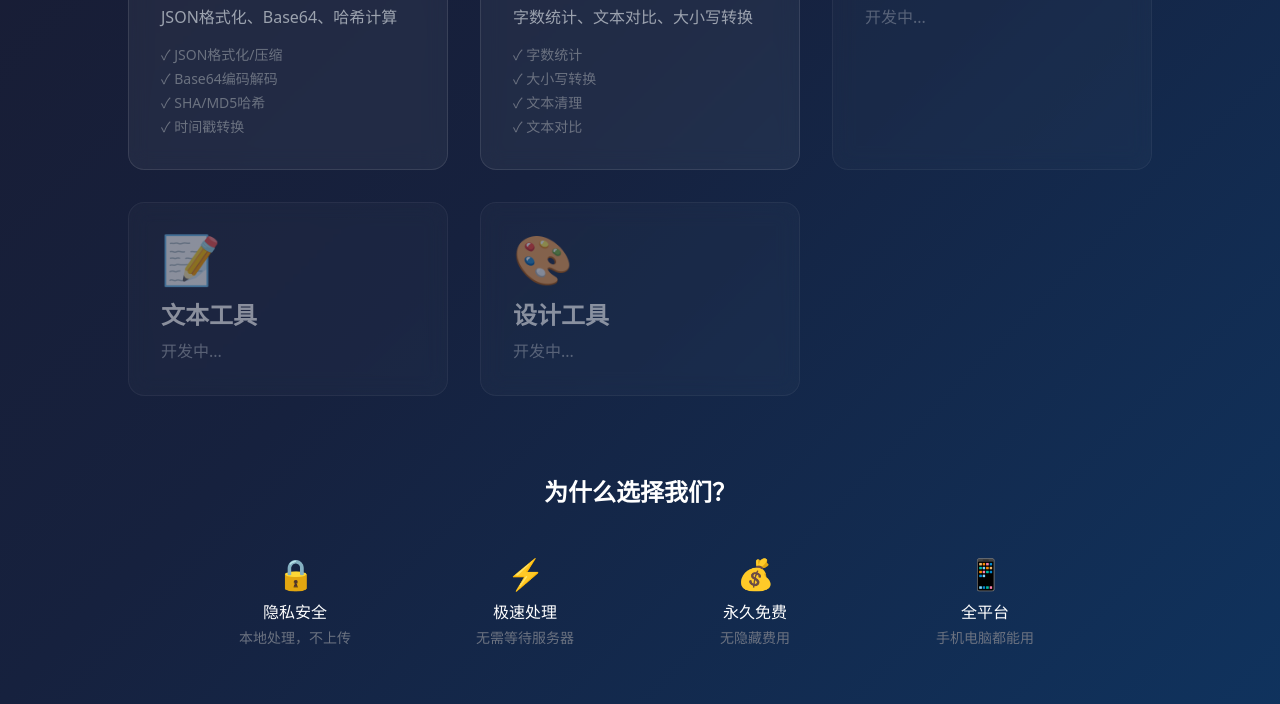
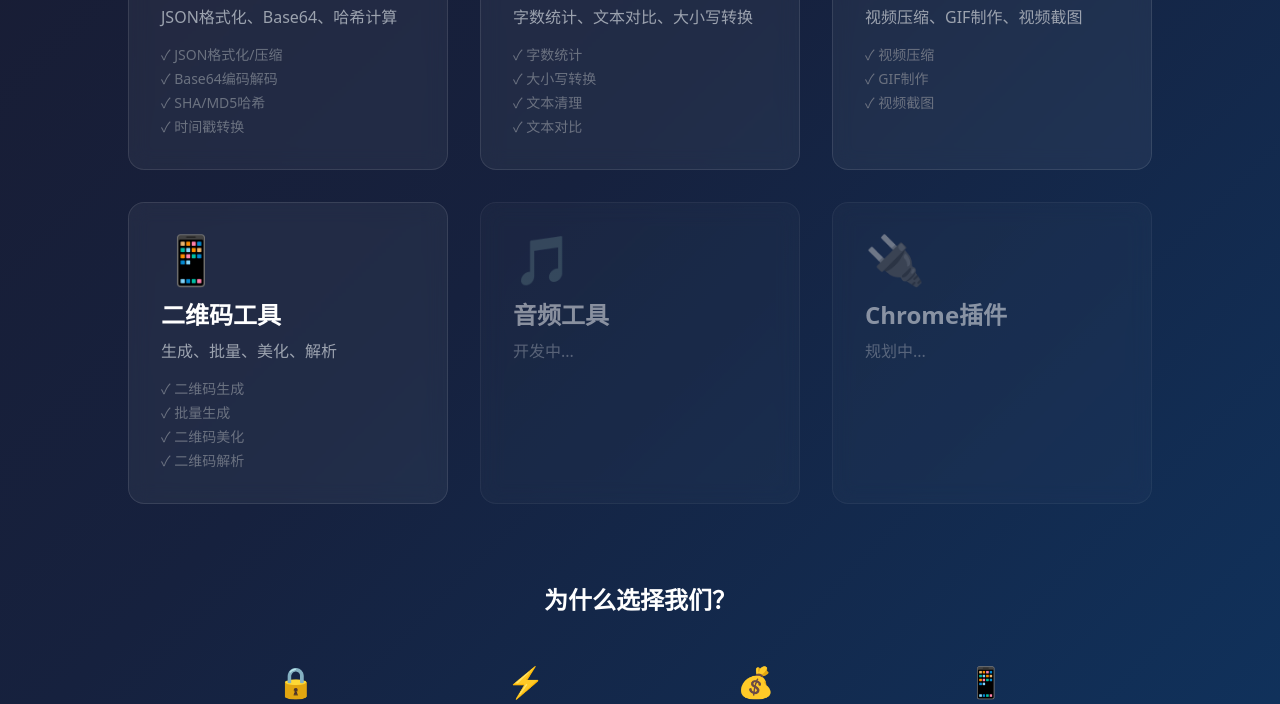
Before and after one commit to dabai-byte/web-tools, a website: page index.html in a window 1280 px wide. Shown: the part 686-1390 px from the top of the page. Drawn offline with nearby package versions, Linux system fonts and the light colour scheme.

Commit message:
修复index.html，添加视频和二维码工具链接

```diff
--- a/index.html
+++ b/index.html
@@ -4,7 +4,7 @@
     <meta charset="UTF-8">
     <meta name="viewport" content="width=device-width, initial-scale=1.0">
     <title>工具大全 - 免费在线工具集合</title>
-    <meta name="description" content="免费在线PDF处理、图片处理、随机生成器等实用工具集合">
+    <meta name="description" content="免费在线PDF处理、图片处理、视频处理、二维码等实用工具集合">
     <script src="https://cdn.tailwindcss.com"></script>
     <style>
         body {
@@ -70,7 +70,7 @@
                 </ul>
             </a>
 
-            <!-- 更多工具占位 -->
+            <!-- 开发者工具 -->
             <a href="developer-tools/" class="card rounded-2xl p-8 transition-all duration-300">
                 <div class="text-5xl mb-4">💻</div>
                 <h2 class="text-2xl font-bold mb-2">开发者工具</h2>
@@ -82,6 +82,8 @@
                     <li>✓ 时间戳转换</li>
                 </ul>
             </a>
+
+            <!-- 文本工具 -->
             <a href="text-tools/" class="card rounded-2xl p-8 transition-all duration-300">
                 <div class="text-5xl mb-4">📝</div>
                 <h2 class="text-2xl font-bold mb-2">文本工具</h2>
@@ -93,20 +95,42 @@
                     <li>✓ 文本对比</li>
                 </ul>
             </a>
+
+            <!-- 视频工具 -->
+            <a href="video-tools/" class="card rounded-2xl p-8 transition-all duration-300">
+                <div class="text-5xl mb-4">🎬</div>
+                <h2 class="text-2xl font-bold mb-2">视频工具</h2>
+                <p class="text-gray-400 mb-4">视频压缩、GIF制作、视频截图</p>
+                <ul class="text-sm text-gray-500 space-y-1">
+                    <li>✓ 视频压缩</li>
+                    <li>✓ GIF制作</li>
+                    <li>✓ 视频截图</li>
+                </ul>
+            </a>
+
+            <!-- 二维码工具 -->
+            <a href="qr-tools/" class="card rounded-2xl p-8 transition-all duration-300">
+                <div class="text-5xl mb-4">📱</div>
+                <h2 class="text-2xl font-bold mb-2">二维码工具</h2>
+                <p class="text-gray-400 mb-4">生成、批量、美化、解析</p>
+                <ul class="text-sm text-gray-500 space-y-1">
+                    <li>✓ 二维码生成</li>
+                    <li>✓ 批量生成</li>
+                    <li>✓ 二维码美化</li>
+                    <li>✓ 二维码解析</li>
+                </ul>
+            </a>
+
+            <!-- 更多工具 -->
             <div class="card rounded-2xl p-8 opacity-50">
-                <div class="text-5xl mb-4">🔢</div>
-                <h2 class="text-2xl font-bold mb-2">计算器</h2>
+                <div class="text-5xl mb-4">🎵</div>
+                <h2 class="text-2xl font-bold mb-2">音频工具</h2>
                 <p class="text-gray-400">开发中...</p>
             </div>
             <div class="card rounded-2xl p-8 opacity-50">
-                <div class="text-5xl mb-4">📝</div>
-                <h2 class="text-2xl font-bold mb-2">文本工具</h2>
-                <p class="text-gray-400">开发中...</p>
-            </div>
-            <div class="card rounded-2xl p-8 opacity-50">
-                <div class="text-5xl mb-4">🎨</div>
-                <h2 class="text-2xl font-bold mb-2">设计工具</h2>
-                <p class="text-gray-400">开发中...</p>
+                <div class="text-5xl mb-4">🔌</div>
+                <h2 class="text-2xl font-bold mb-2">Chrome插件</h2>
+                <p class="text-gray-400">规划中...</p>
             </div>
         </div>
 
```
